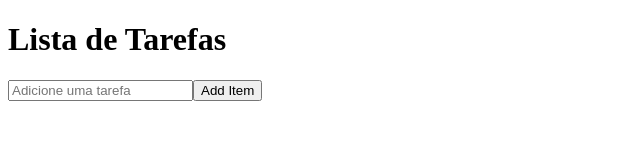
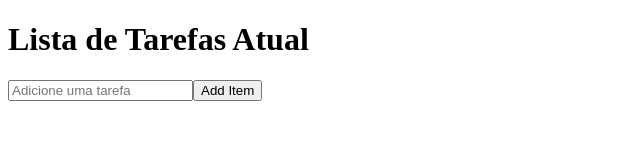
Before and after one commit to will-feather/vercel-lista-tarefas, a Next.js app: page / in a window 1280 px wide. Shown: the top 160 px of the page, without its empty margins (0-640 px from the left). Built offline with nearby package versions, Linux system fonts and the light colour scheme.

Commit message:
new branch teste

```diff
--- a/pages/index.js
+++ b/pages/index.js
@@ -41,7 +41,7 @@ function Home(){
 
     return (
         <div>
-            <h1>Lista de Tarefas</h1>
+            <h1>Lista de Tarefas Atual</h1>
             <form onSubmit={adicionaItem}>
                 <input
                     id="input-entrada"
```
